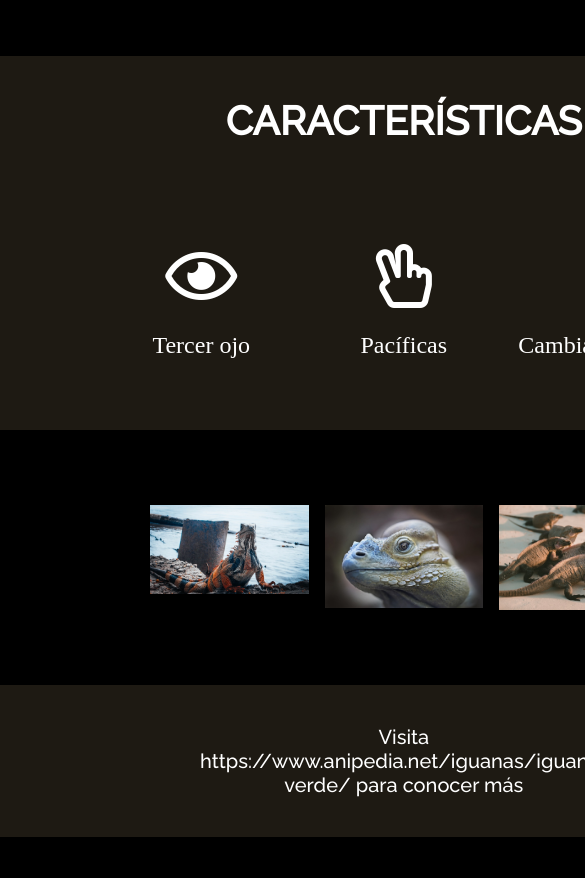
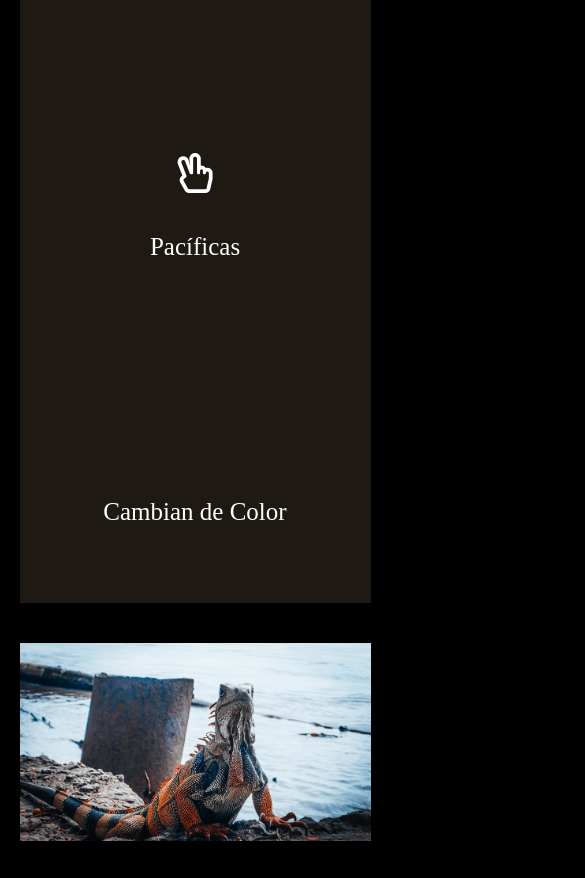
Before and after one commit to krostyle/iguana-page-M1, a plain HTML site: page index.html in a window 390 px wide. Shown: the part 1118-1996 px from the top of the page, 585 px wide, since content can reach past the window. Before the commit the page ends 1955 px from the top, so only its background shows below. Drawn offline with Linux system fonts and the light colour scheme.

Commit message:
Cambio los estilos del sitio y lo hago semi responsive.

```diff
--- a/assets/css/style.css
+++ b/assets/css/style.css
@@ -1,100 +1,127 @@
+* {
+    margin: 0;
+    padding: 0;
+}
+
 html {
     font-size: 10px;
-    font-family: 'Raleway', sans-serif;
 }
 
 body {
-    margin: 0px;
-    color: white;
-    background-color: black
+    font-size: 1rem;
+    font-family: 'Raleway', sans-serif;
+    background-color: #000000;
+    color: #FFFFFF;
 }
 
-header {
-    background-color: black;
+.container {
+    width: 90%;
+    max-width: 128rem;
+    margin: 2rem auto;
+    display: grid;
+    grid-gap: 4rem;
+    grid-template-columns: repeat(3, 1fr);
+    grid-template-rows: repeat(6, auto);
 }
 
-header h1 {
-    color: white;
+.container header {
+    grid-column: 1/-1;
     text-align: center;
-    font-size: 5rem;
-    letter-spacing: 0px;
-    font-weight: 500;
 }
 
-img {
-    width: 100%;
-    height: auto;
+.container .header-img {
+    grid-column: 1/-1
 }
 
-article {
-    margin-left: 30%;
-    margin-right: 20%;
-    margin-top: 15%;
-    margin-bottom: 15%
+.container .section-1 {
+    display: grid;
+    grid-gap: 4rem;
+    grid-column: 1/-1;
+    grid-template-columns: repeat(2, 1fr);
+    text-align: center;
+    font-size: 1.6rem
+}
+
+.container .desc-section {
+    grid-column: 1/-1;
+    display: grid;
+    grid-template-columns: repeat(3, 1fr);
+    grid-gap: 4rem;
+    grid-template-rows: repeat(2, auto);
+    background-color: #1E1A13;
+}
+
+.container .desc-section h1 {
+    margin-top: 2rem;
+    grid-column: 1/-1;
+    text-align: center;
+    font-size: 4rem;
+}
+
+.container .desc-section i {
+    margin: 4rem;
+    text-align: center;
+    font-size: 4rem;
+}
+
+.container .desc-section p {
+    margin: 4rem;
+    text-align: center;
+    font-size: 2.5rem;
+    font-weight: 300;
+}
+
+.container .pictures {
+    grid-column: 1/-1;
+    display: grid;
+    grid-template-columns: repeat(3, 1fr);
+    grid-gap: 4rem;
+}
+
+.container .pictures img {
+    width: 100%;
 }
 
 footer {
+    grid-column: 1/-1;
+    text-align: center;
+    font-size: 2rem;
     background-color: #1E1A13;
-    padding: 4rem 20rem;
-    text-align: center
+    padding: 4rem;
 }
 
-footer a {
-    font-size: 2rem;
-    text-decoration: none;
-    color: white;
+@media screen and (max-width: 1000px) {
+    .container .header-img img {
+        width: 100%;
+    }
+    .container .section-1 article {
+        grid-column: 1/-1;
+    }
+    .container .section-1 article>img {
+        grid-column: 1/-1;
+        width: 100%;
+    }
+    .container .desc-section {
+        grid-template-columns: repeat(1, 1fr);
+        grid-column: 1/-1;
+    }
+    .container .desc-section h1 {
+        grid-template-columns: repeat(1, 1fr);
+        grid-column: 1/-1;
+        font-size: 3rem;
+    }
+    .container .pictures {
+        grid-template-columns: repeat(1, 1fr);
+    }
+    .container .pictures img {
+        width: 100%;
+    }
+    footer {
+        background-color: #1E1A13;
+    }
+    footer>a {
+        margin: auto;
+        padding: auto;
+        font-size: 2rem;
+    }
 }
-
-.desc-section {
-    background-color: #1E1A13;
-}
-
-.desc-section h1 {
-    font-size: 4rem;
-    text-align: center;
-    margin-top: 5%;
-    margin-bottom: 1px;
-}
-
-.icons {
-    display: grid;
-    grid-template-columns: repeat(3, 1fr);
-    justify-items: center;
-    margin: 100px 100px 50px 100px;
-}
-
-.icons p {
-    font-size: 2.4rem;
-}
-
-.icons i {
-    text-align: center;
-}
-
-.section-1 {
-    background-color: black;
-    width: 100%;
-    height: auto;
-    display: grid;
-    grid-template-columns: repeat(2, 1fr);
-    grid-template-rows: auto;
-    grid-gap: 1rem;
-    font-size: 1.6rem;
-    justify-items: center;
-    align-items: center;
-}
-
-.container {
-    display: grid;
-    font-size: 1.6rem;
-}
-
-.pictures {
-    display: grid;
-    grid-template-columns: repeat(3, 1fr);
-    margin-left: 150px;
-    margin-right: 150px;
-    grid-gap: 1.6rem;
-    margin-top: 7.5rem;
-    margin-bottom: 7.5rem;
-}
--- a/index.html
+++ b/index.html
@@ -17,8 +17,10 @@
     <div class="container">
         <header>
             <h1>IGUANAS</h1>
+        </header>
+        <div class="header-img">
             <img src="./assets/img/bg-header.jpg" alt="">
-        </header>
+        </div>
         <section class="section-1">
             <article>
                 <p>La iguana es un reptil perteneciente a la familia Iguanadiae. Su tamaño está entre los 15 cm hasta los 2 metros de largo y puede llegar a pesar unos 15 kg. Cuando están jóvenes tienen una coloración con tonos verdes y al ir madurando predomina
@@ -31,25 +33,26 @@
         </section>
         <section class="desc-section">
             <h1>CARACTERÍSTICAS</h1>
-            <div class="icons">
-                <i class="far fa-eye fa-4x">
+
+            <i class="far fa-eye fa-3x">
                 <p>Tercer ojo</p>
             </i>
-                <i class="far fa-hand-peace fa-4x">
+            <i class="far fa-hand-peace fa-3x">
                 <p>Pacíficas</p>
             </i>
-                <i class="far fa-paint-brush fa-4x">
+            <i class="far fa-paint-brush fa-3x">
                 <p>Cambian de Color</p>
             </i>
-            </div>
         </section>
         <section class="pictures">
-            <img id="picture-1" src="./assets/img/iguana-2.jpg" alt="">
+            <img src="./assets/img/iguana-2.jpg" alt="">
             <img src="./assets/img/iguana-3.jpg" alt="">
             <img src="./assets/img/iguana-4.jpg" alt="">
         </section>
         <footer>
+
             <a href="https://www.anipedia.net/iguanas/iguana-verde/" target="_blank">Visita https://www.anipedia.net/iguanas/iguana-verde/ para conocer más</a>
+
         </footer>
     </div>
 
```
Lines whose indentation alone changed are shown as unchanged.
